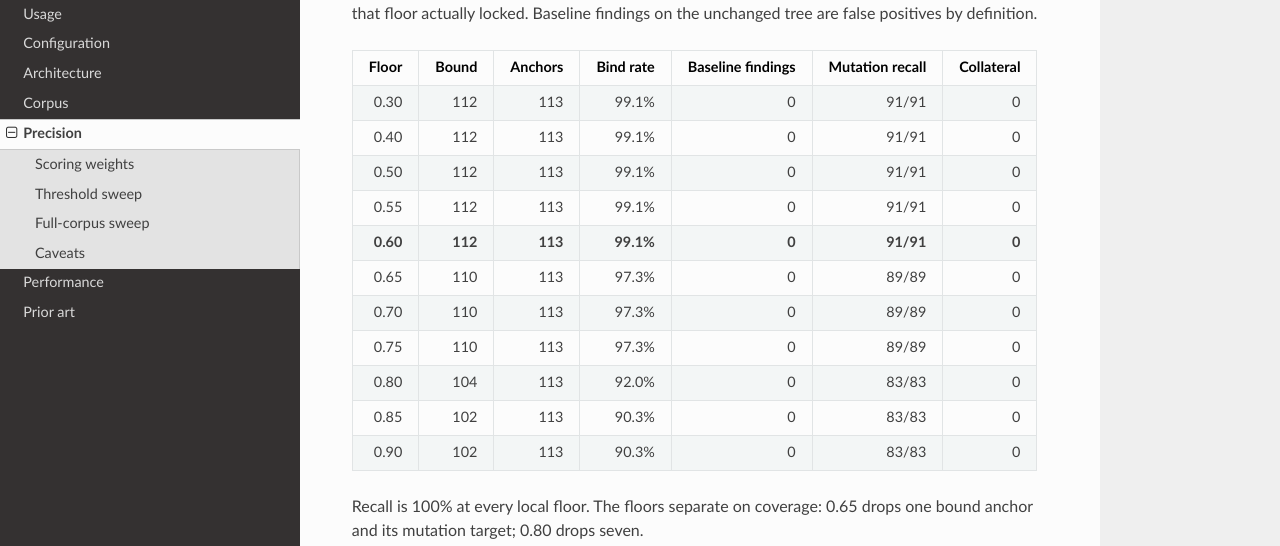
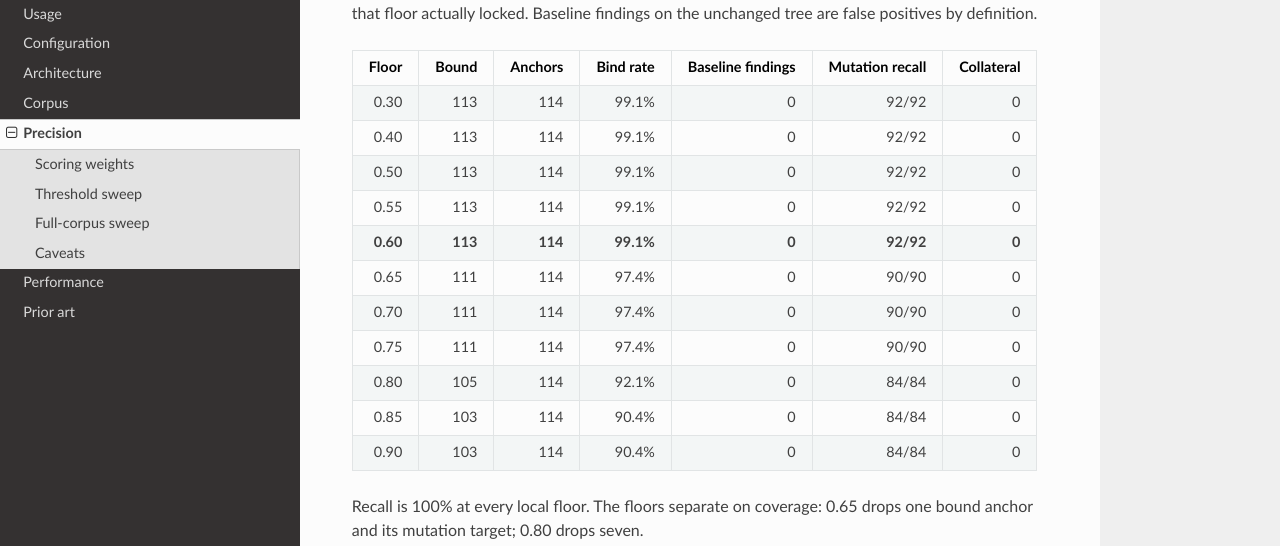
Before and after one commit to vindeckyy/docbind, an MkDocs documentation site: the page built from docs/precision.md, in a window 1280 px wide and 1400 px high, scrolled down 1109 px. Shown: the part 165-711 px from the top of the window. Built offline with MkDocs 1.6.1, drawn with Linux system fonts in a browser that asks for light colours; nearby versions of some CDN libraries; some of the changed text lies outside the part shown.

```diff
--- a/docs/precision.md
+++ b/docs/precision.md
@@ -37,17 +37,17 @@ A binding also fails when the best score is within `0.05` of the second candidat
 
 | Floor | Bound | Anchors | Bind rate | Baseline findings | Mutation recall | Collateral |
 |---:|---:|---:|---:|---:|---:|---:|
-| 0.30 | 112 | 113 | 99.1% | 0 | 91/91 | 0 |
-| 0.40 | 112 | 113 | 99.1% | 0 | 91/91 | 0 |
-| 0.50 | 112 | 113 | 99.1% | 0 | 91/91 | 0 |
-| 0.55 | 112 | 113 | 99.1% | 0 | 91/91 | 0 |
-| **0.60** | **112** | **113** | **99.1%** | **0** | **91/91** | **0** |
-| 0.65 | 110 | 113 | 97.3% | 0 | 89/89 | 0 |
-| 0.70 | 110 | 113 | 97.3% | 0 | 89/89 | 0 |
-| 0.75 | 110 | 113 | 97.3% | 0 | 89/89 | 0 |
-| 0.80 | 104 | 113 | 92.0% | 0 | 83/83 | 0 |
-| 0.85 | 102 | 113 | 90.3% | 0 | 83/83 | 0 |
-| 0.90 | 102 | 113 | 90.3% | 0 | 83/83 | 0 |
+| 0.30 | 113 | 114 | 99.1% | 0 | 92/92 | 0 |
+| 0.40 | 113 | 114 | 99.1% | 0 | 92/92 | 0 |
+| 0.50 | 113 | 114 | 99.1% | 0 | 92/92 | 0 |
+| 0.55 | 113 | 114 | 99.1% | 0 | 92/92 | 0 |
+| **0.60** | **113** | **114** | **99.1%** | **0** | **92/92** | **0** |
+| 0.65 | 111 | 114 | 97.4% | 0 | 90/90 | 0 |
+| 0.70 | 111 | 114 | 97.4% | 0 | 90/90 | 0 |
+| 0.75 | 111 | 114 | 97.4% | 0 | 90/90 | 0 |
+| 0.80 | 105 | 114 | 92.1% | 0 | 84/84 | 0 |
+| 0.85 | 103 | 114 | 90.4% | 0 | 84/84 | 0 |
+| 0.90 | 103 | 114 | 90.4% | 0 | 84/84 | 0 |
 
 Recall is 100% at every local floor. The floors separate on coverage: 0.65 drops one bound anchor and its mutation target; 0.80 drops seven.
 
@@ -57,12 +57,12 @@ The same sweep over all twelve corpus cases gives a sharper coverage edge. Floor
 
 | Floor | Bound | Anchors | Bind rate | Baseline findings | Mutation recall | Collateral |
 |---:|---:|---:|---:|---:|---:|---:|
-| 0.40 | 851 | 3401 | 25.0% | 0 | 111/111 | 0 |
-| 0.50 | 851 | 3401 | 25.0% | 0 | 111/111 | 0 |
-| 0.55 | 835 | 3401 | 24.6% | 0 | 111/111 | 0 |
-| **0.60** | **834** | **3401** | **24.5%** | 0 | **111/111** | 0 |
-| 0.70 | 675 | 3401 | 19.8% | 0 | 109/109 | 0 |
-| 0.80 | 634 | 3401 | 18.6% | 0 | 102/102 | 0 |
+| 0.40 | 852 | 3402 | 25.0% | 0 | 112/112 | 0 |
+| 0.50 | 852 | 3402 | 25.0% | 0 | 112/112 | 0 |
+| 0.55 | 836 | 3402 | 24.6% | 0 | 112/112 | 0 |
+| **0.60** | **835** | **3402** | **24.5%** | 0 | **112/112** | 0 |
+| 0.70 | 676 | 3402 | 19.9% | 0 | 110/110 | 0 |
+| 0.80 | 635 | 3402 | 18.7% | 0 | 103/103 | 0 |
 
 The default stays at 0.60. Lowering to 0.50 would add 17 anchors, but each is a bare name with no import, qualification, signature, or API-doc context. The precision model treats name-only matches in prose as noise, and the test suite pins that rule. The 17 extra anchors are not evidence that the floor should move; they are the class of binding the floor exists to reject.
 
@@ -74,6 +74,6 @@ Raw rows are in `corpus/precision.json` for the local sweep and `corpus/precisio
 
 ## Caveats
 
-- The local sweep covers 113 anchors across eight fixtures. The full sweep covers all 3360 anchors but only five floors.
+- The local sweep covers 114 anchors across eight fixtures. The full sweep covers all 3360 anchors but only five floors.
 - Recall here means detecting a seeded rename of a symbol that floor locked. It says nothing about symbols the floor did not bind.
 - The full sweep samples five floors. A finer scan between 0.50 and 0.70 could locate a tighter edge.
--- a/package.json
+++ b/package.json
@@ -1,6 +1,6 @@
 {
   "name": "@vindeckyy/docbind",
-  "version": "0.1.85",
+  "version": "0.1.86",
   "description": "Static analysis for stale symbol references in markdown and reStructuredText. Supports TypeScript, JavaScript, Python, Rust, and Go.",
   "type": "module",
   "bin": {
```
Also changed, not shown: CHANGELOG.md (+22 -0 lines), README.md (+5 -5 lines), docs/corpus.md (+2 -2 lines), 11 other files.
